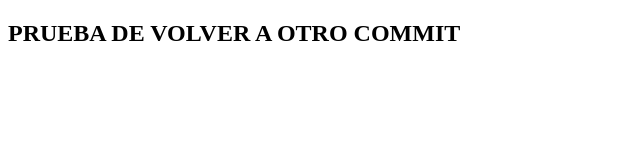
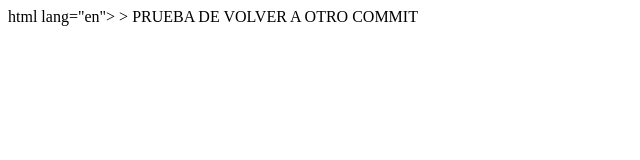
Before and after one commit to edu070824/chamba, a plain HTML site: page index.html in a window 1280 px wide. Shown: the whole page, without its empty margins (0-640 px from the left). Drawn offline with Linux system fonts and the light colour scheme.

Commit message:
more changes

```diff
--- a/index.html
+++ b/index.html
@@ -1,11 +1,11 @@
 <!DOCTYPE html>
-<html lang="en">
-<head>
+html lang="en">
+>
     <meta charset="UTF-8">
     <meta name="viewport" content="width=device-width, initial-scale=1.0">
     <title>Document</title>
 </head>
+<body
+    <h2>PRUEBA DE VOLVER A OTRO COMMIT</h2>
 <body>
-    <h2>PRUEBA DE VOLVER A OTRO COMMIT</h2>
-</body>
 </html>
```
